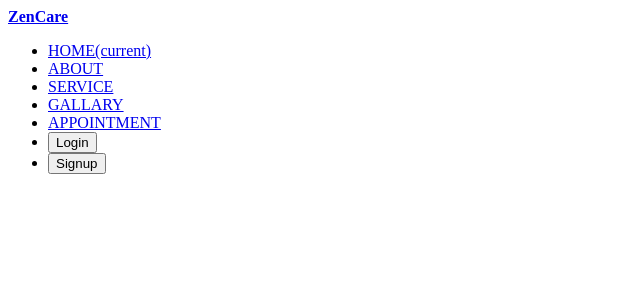
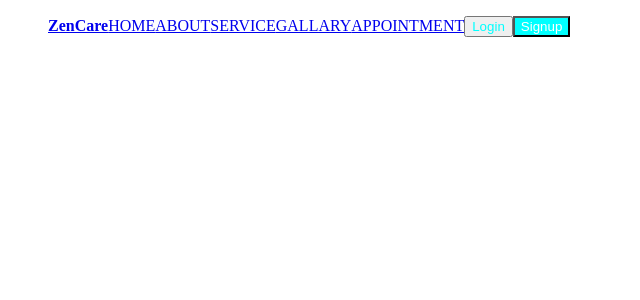
Before and after one commit to Joseph-Wairimu/zencare-frontend, an Angular app: page / in a window 1280 px wide. Shown: the top 300 px of the page, without its empty margins (0-640 px from the left). Built offline with nearby package versions, Linux system fonts and the light colour scheme.

Commit message:
add navbar styling

```diff
--- a/src/app/navbar/navbar.component.css
+++ b/src/app/navbar/navbar.component.css
@@ -1,7 +1,28 @@
 
 
 
-.container-fluid{
-    display:flex;
+
+.collapse .navbar-collapse{
+   display:flex
+}
+.nav-item {
+    display:inline;
+    flex-basis: 10%;
+    justify-content:space-around;
+    width: 1920px;
+    height: 83px;
+    left: 0px;
+    top: 0px;
+    font: size 3rem;
+}
+.navbtn1{
+   color:aqua
+}
+.navbtn2{
+    background-color:aqua;
+    color:white;
 
 }
+ul{
+  justify-content:space-around;
+}
--- a/src/app/navbar/navbar.component.html
+++ b/src/app/navbar/navbar.component.html
@@ -2,12 +2,15 @@
 
 <div class="container-fluid">
     <nav class="navbar navbar-expand-lg navbar-dark info-color-dark">
-      <a class="navbar-brand" routerLink="user-profile"><strong>ZenCare</strong> </a>
 
-      <div class="collapse navbar-collapse" id="navbarSupportedContent">
+
+      <div class="collapse navbar-collape" id="navbarSupportedContent">
+
         <ul class="navbar-nav mr-auto mt-3 mt-lg-0" >
+            <a class="navbar-brand" routerLink="user-profile"><strong>ZenCare</strong> </a>
           <li class="nav-item ">
-            <a class="nav-link" routerLink="">HOME<span class="sr-only">(current)</span></a>
+            <a class="nav-link" routerLink="">HOME</a>
+            <!-- <span class="sr-only">(current)</span> -->
           </li>
           <li class="nav-item ">
             <a class="nav-link" routerLink="">ABOUT</a>
```
